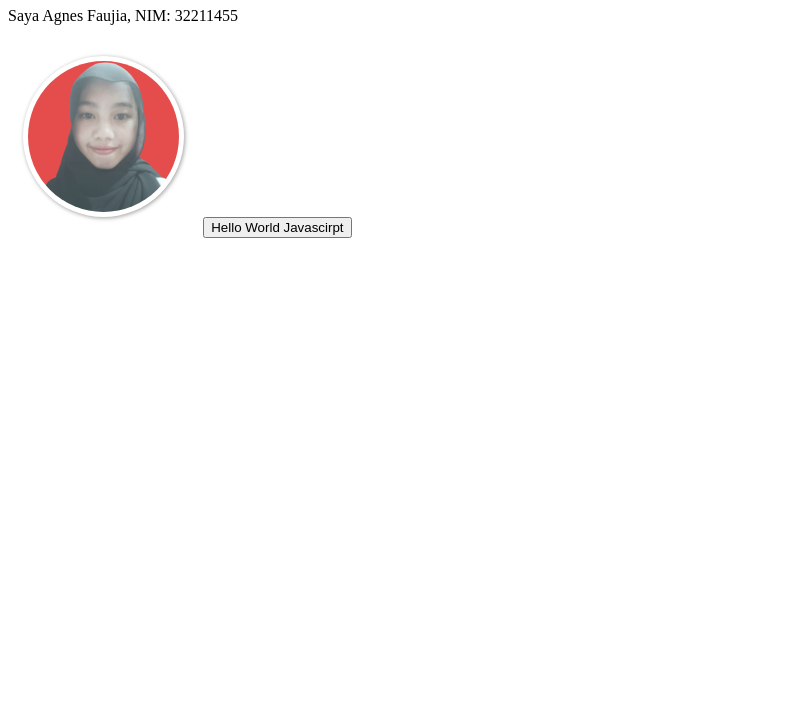
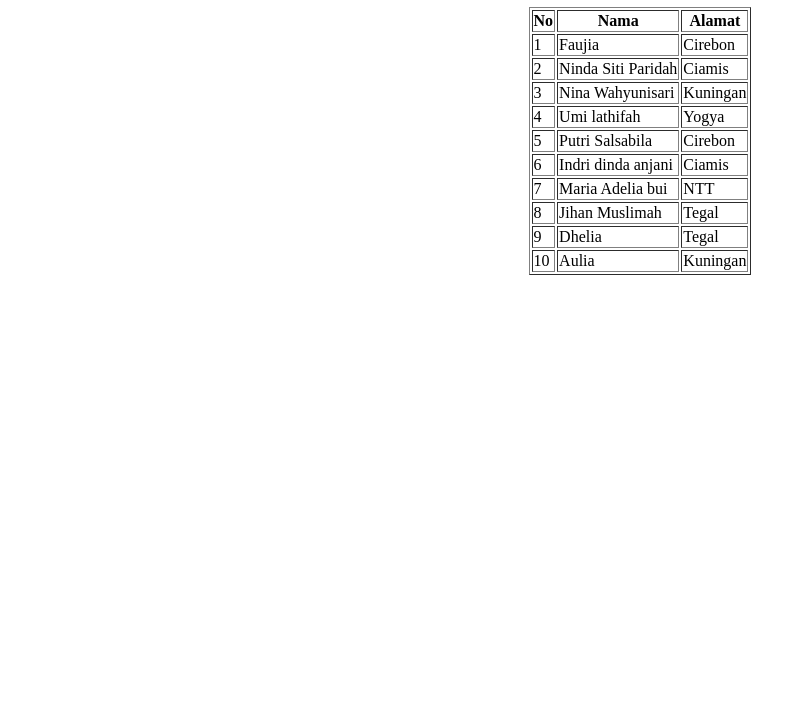
Before and after one commit to AgnesFaujia/AgnesFaujia.github.io, a plain HTML site: page index.html in a window 1280 px wide. Shown: the part 73-800 px from the top of the page, without its empty margins (0-806 px from the left). Drawn offline with Linux system fonts and the light colour scheme.

Commit message:
Add files via upload

```diff
--- a/index.html
+++ b/index.html
@@ -1,49 +1,72 @@
 <!DOCTYPE html>
-<html lang="en">
+<html>
 <head>
 	<meta charset="utf-8">
-	<meta name="viewport" content="width=device-width, initial-scale=1.0">
-	<title>Document</title>
-	<style>
-	h1{
-		color:  blue;
-		cursor: ponter;
-		transition: 0.2s;
-	}
-
-	h1:hover{
-		color:  red;
-		letter-spacing: 2px;
-	}
-
-	img{
-		width: 4cm;
-		height: 4cm;
-		object-fit: cover;
-		border-radius: 50%;
-		box-shadow: 1px 1px 4px gray;
-		padding: 5px;
-		background: white;
-		margin: 15px;
-		transition: 0.2s;
-		opacity: 75%;
-	}
-
-	img:hover{
-		transform: scale(1.2);
-		opacity: 100%;
-		box-shadow: 1px 1px 6px red;
-	}
-</style>
+	<meta name="viewport" content="width=device-width, initial-scale=1">
+	<title> The Top 10 of My Best Friends</title>
+	<link rel="stylesheet" type="text/css" href="styletable.css">
 </head>
 <body>
+	<h1> The Top 10 of My Best Friends</h1>
+	<table align="center" border="1">
+		<tr>
+			<th>No</th>
+			<th>Nama</th>
+			<th>Alamat</th>
+		</tr>
 
-<h1>Hello World HTML</h1>
-<p>Saya Agnes Faujia, NIM: 32211455</p>
+		<tr>
+			<td>1</td>
+			<td>Faujia</td>
+			<td>Cirebon</td>
+		</tr>
+		<tr>
+			<td>2</td>
+			<td>Ninda Siti Paridah</td>
+			<td>Ciamis</td>
+		</tr>
+		<tr>
+			<td>3</td>
+			<td>Nina Wahyunisari</td>
+			<td>Kuningan</td>
+		</tr>
+		<tr>
+			<td>4</td>
+			<td>Umi lathifah</td>
+			<td>Yogya</td>
+		</tr>
+		<tr>
+			<td>5</td>
+			<td>Putri Salsabila</td>
+			<td>Cirebon</td>
+		</tr>
+		<tr>
+			<td>6</td>
+			<td>Indri dinda anjani</td>
+			<td>Ciamis</td>
+		</tr>
+		<tr>
+			<td>7</td>
+			<td>Maria Adelia bui</td>
+			<td>NTT</td>
+		</tr>
+		<tr>
+			<td>8</td>
+			<td>Jihan Muslimah</td>
+			<td>Tegal</td>
+		</tr>
+		<tr>
+			<td>9</td>
+			<td>Dhelia</td>
+			<td>Tegal</td>
+		</tr>
+		<tr>
+			<td>10</td>
+			<td>Aulia</td>
+			<td>Kuningan</td>
+		</tr>
 
-<img src="pp.png">
+	</table>
 
-
-<button onclick="alert('Hello World Javascript!')">Hello World Javascirpt</button>
 </body>
 </html>
```
